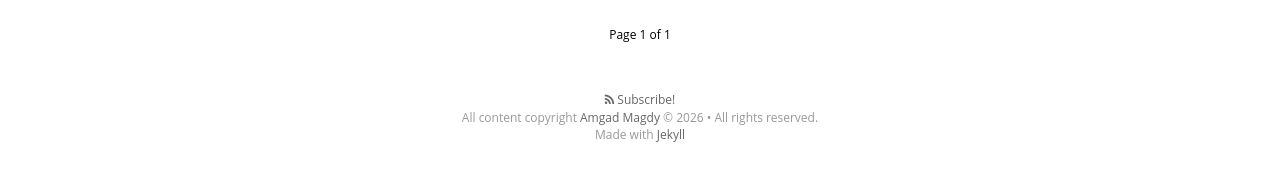
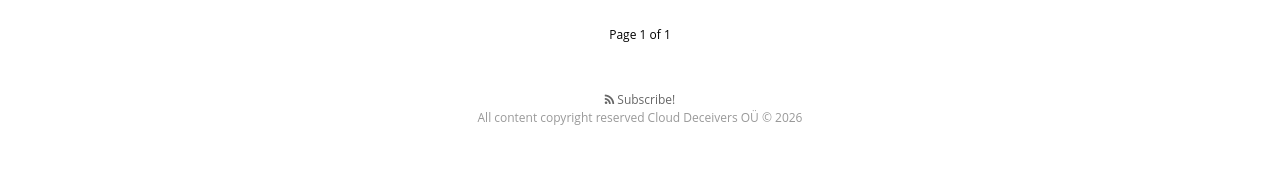
Before and after one commit to k8sdiver/k8sdiver.github.io, a Jekyll site: the page built from index.html, in a window 1280 px wide. Shown: the part 1991-2180 px from the top of the page. Built offline with Jekyll 4.4.1, drawn with Linux system fonts in a browser that asks for light colours; nearby versions of some CDN libraries; some web fonts are replaced; the list of posts is cut into pages by our own code.

Commit message:
Update footer.html

```diff
--- a/_includes/footer.html
+++ b/_includes/footer.html
@@ -3,8 +3,8 @@
 <footer class="site-footer">
   <a class="subscribe" href="{{ "/feed.xml" | prepend: site.baseurl }}"> <span class="tooltip"> <i class="fa fa-rss"></i> Subscribe!</span></a>
     <div class="inner">
-         <section class="copyright">All content copyright <a href="mailto:{{ site.email}}">{{ site.name }}</a> &copy; {{ site.time | date: '%Y' }} &bull; All rights reserved.</section>
-         <section class="poweredby">Made with <a href="http://jekyllrb.com"> Jekyll</a></section>
+         <section class="copyright">All content copyright reserved Cloud Deceivers OÜ &copy; {{ site.time | date: '%Y' }} </section>
+
     </div>
 </footer>
 
```
